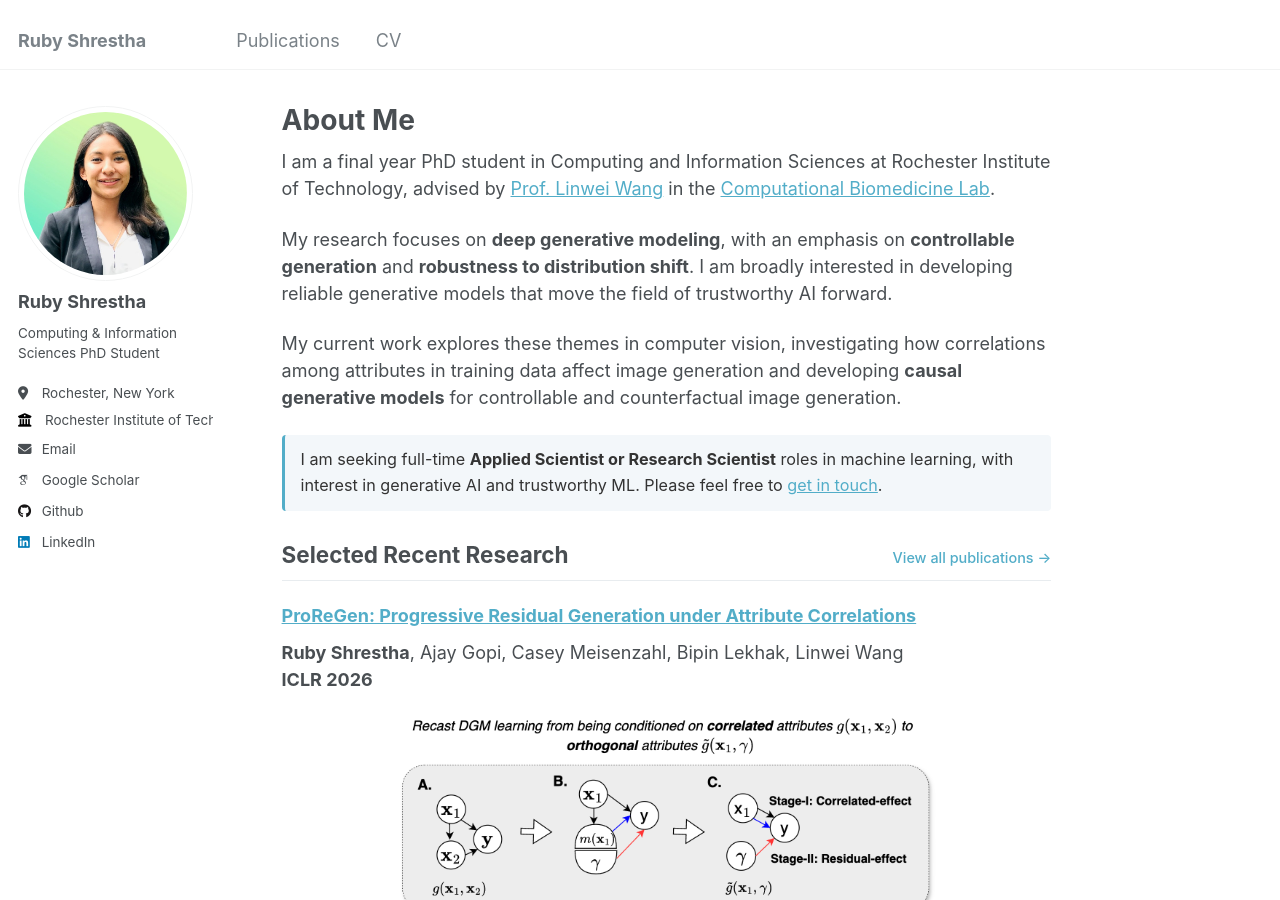
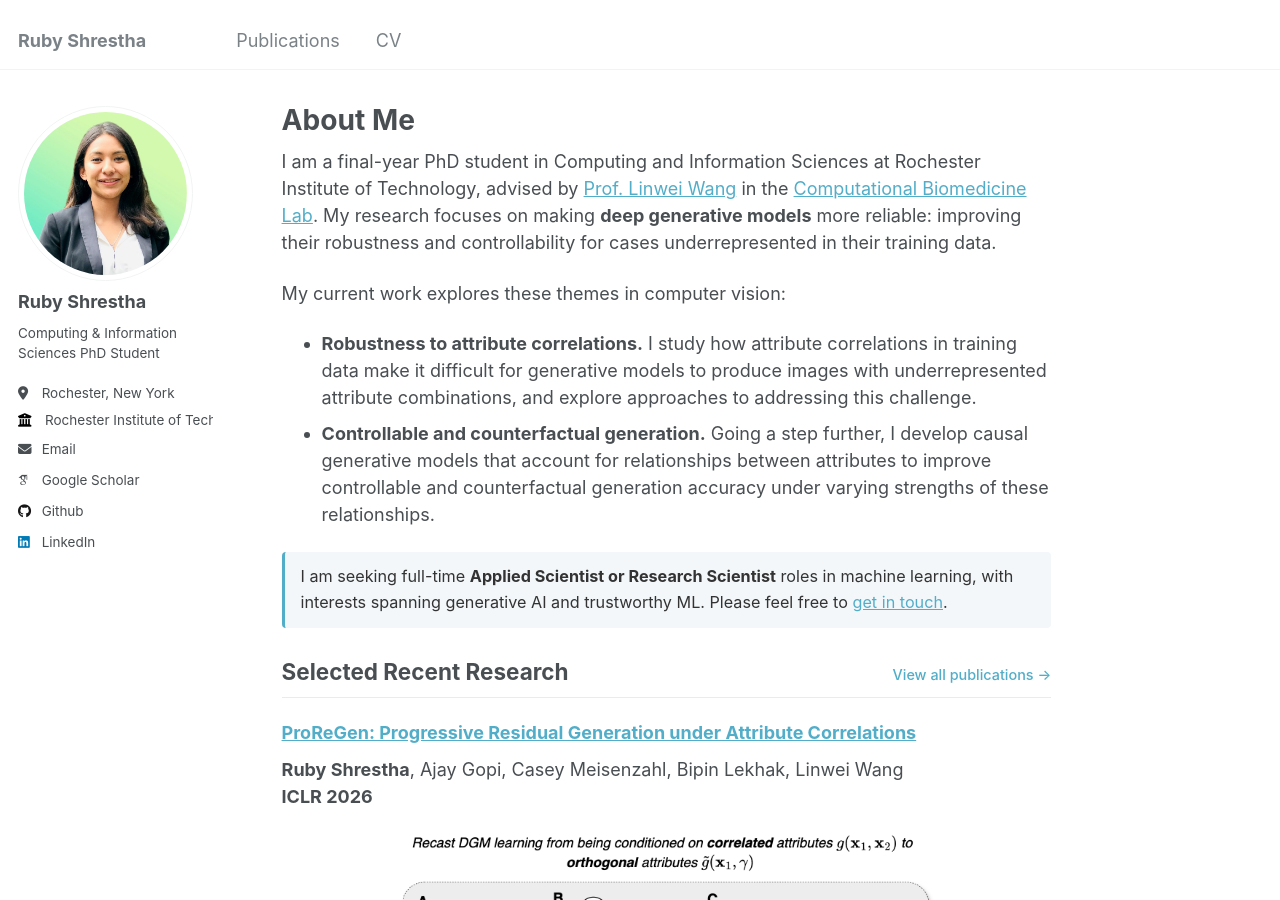
Before and after one commit to ruby-stha/ruby-stha.github.io, a Jekyll site: the page built from _pages/about.md, in a window 1280 px wide and 900 px high. Built offline with Jekyll 4.4.1, drawn with Linux system fonts in a browser that asks for light colours; some web fonts are replaced.

Commit message:
About update

```diff
--- a/_pages/about.md
+++ b/_pages/about.md
@@ -7,14 +7,15 @@ redirect_from:
   - /about.html
 ---
 
-I am a final year PhD student in Computing and Information Sciences at Rochester Institute of Technology, advised by [Prof. Linwei Wang](https://pht180.rit.edu/cblwang/linwei-wang/) in the [Computational Biomedicine Lab](https://pht180.rit.edu/cblwang/).
+I am a final-year PhD student in Computing and Information Sciences at Rochester Institute of Technology, advised by [Prof. Linwei Wang](https://pht180.rit.edu/cblwang/linwei-wang/) in the [Computational Biomedicine Lab](https://pht180.rit.edu/cblwang/). My research focuses on making **deep generative models** more reliable: improving their robustness and controllability for cases underrepresented in their training data.
 
-My research focuses on **deep generative modeling**, with an emphasis on **controllable generation** and **robustness to distribution shift**. I am broadly interested in developing reliable generative models that move the field of trustworthy AI forward.
+My current work explores these themes in computer vision:
 
-My current work explores these themes in computer vision, investigating how correlations among attributes in training data affect image generation and developing **causal generative models** for controllable and counterfactual image generation.
+- **Robustness to attribute correlations.** I study how attribute correlations in training data make it difficult for generative models to produce images with underrepresented attribute combinations, and explore approaches to addressing this challenge.
+- **Controllable and counterfactual generation.** Going a step further, I develop causal generative models that account for relationships between attributes to improve controllable and counterfactual generation accuracy under varying strengths of these relationships.
 
 <div class="availability-note">
-  I am seeking full-time <strong>Applied Scientist or Research Scientist</strong> roles in machine learning, with interest in generative AI and trustworthy ML. Please feel free to <a href="mailto:rs9466@rit.edu">get in touch</a>.
+  I am seeking full-time <strong>Applied Scientist or Research Scientist</strong> roles in machine learning, with interests spanning generative AI and trustworthy ML. Please feel free to <a href="mailto:rs9466@rit.edu">get in touch</a>.
 </div>
 
 
```
